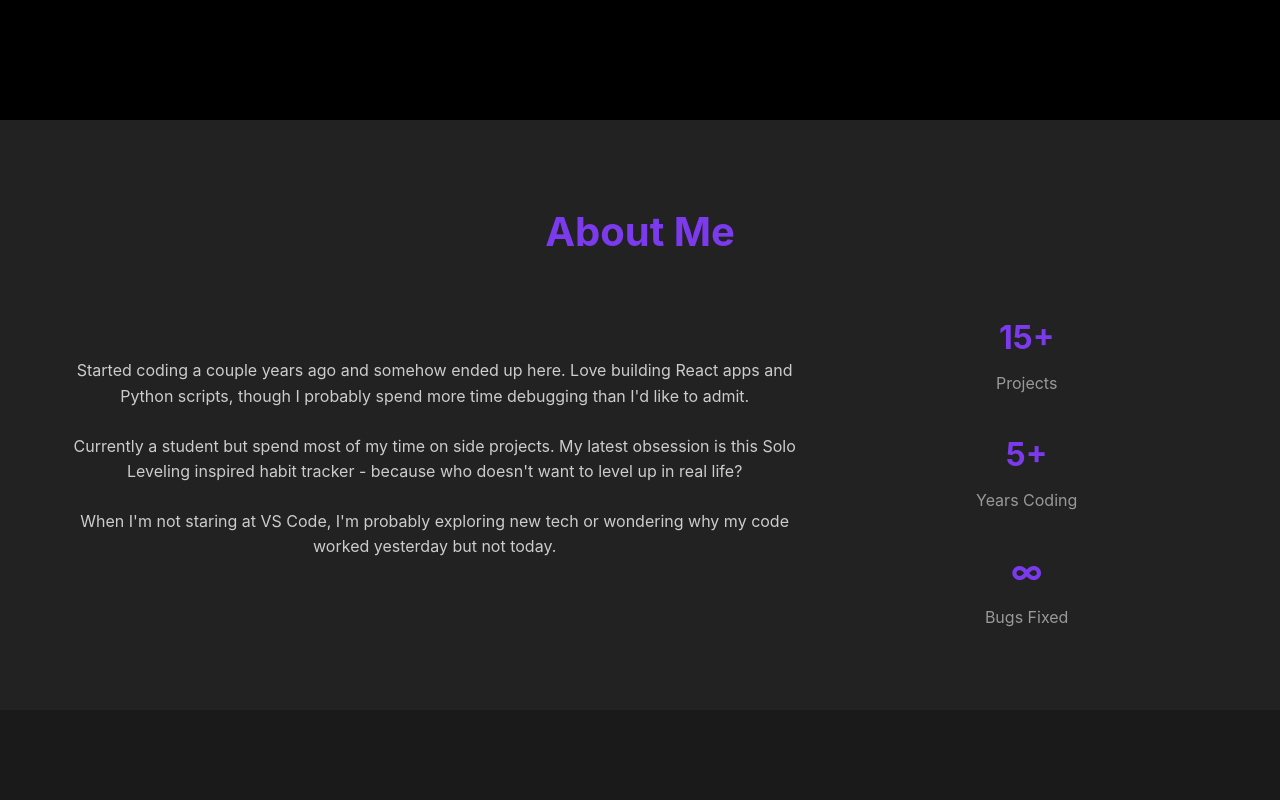
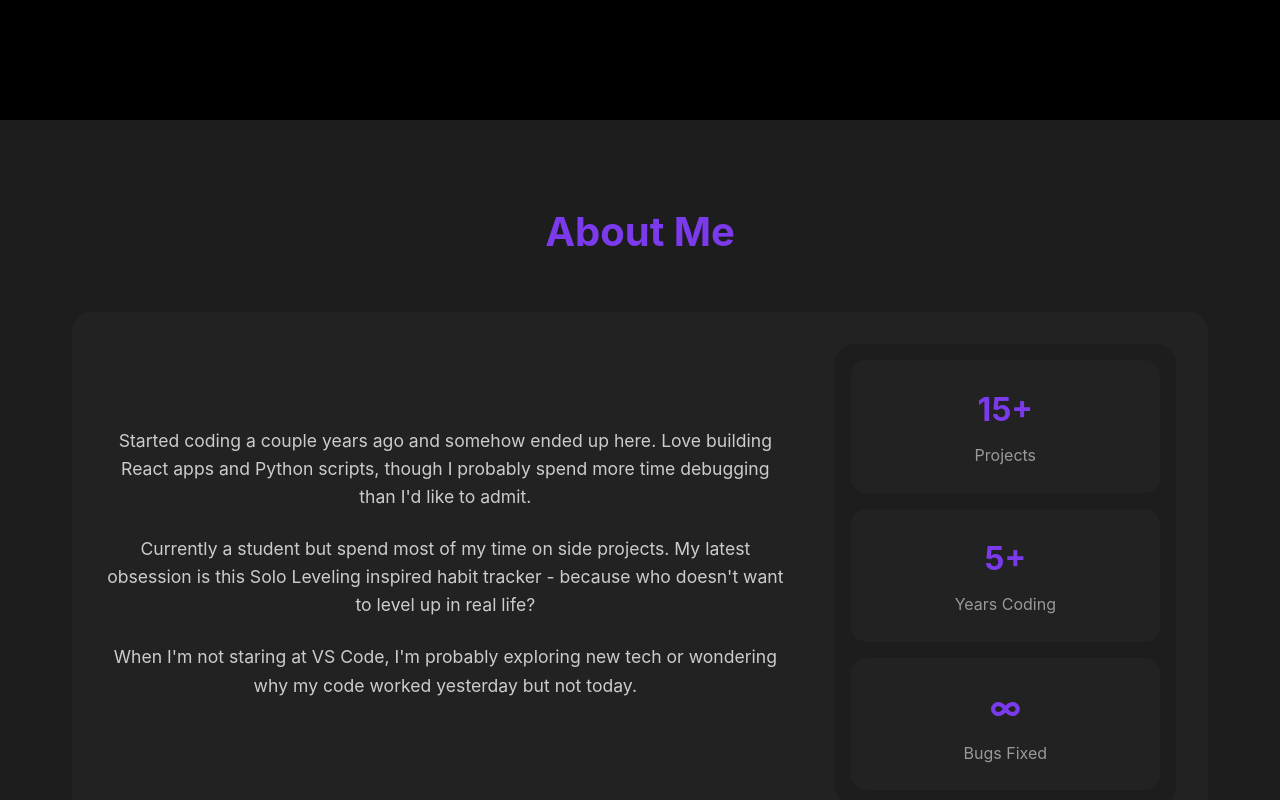
Before and after one commit to Zmy-Shaurya/Developer-Portfolio, a React (Vite) app: page / in a window 1280 px wide. Shown: the part 680-1480 px from the top of the page. Built offline with nearby package versions, Linux system fonts and the light colour scheme.

Commit message:
new layout for About Me section

```diff
--- a/src/components/About.css
+++ b/src/components/About.css
@@ -1,6 +1,6 @@
 /* About section */
 .about {
-  background: #222;
+  background: rgb(29, 29, 29);
 }
 
 .container {
@@ -21,22 +21,39 @@
   grid-template-columns: 2fr 1fr;
   gap: 3rem;
   align-items: center;
+  border-radius: 20px;
+  background-color: #222;
+padding: 2rem;
+transition: scale 0.3s ease-in-out;
 }
+
+.about-content:hover {
+  scale: 1.01;
+  transition: scale 0.3s ease-in-out;
+}
+
 
 .about-text p {
   margin-bottom: 1.5rem;
   color: #ccc;
   line-height: 1.6;
+  font-size: 1.1rem;
 }
 
 .about-stats {
   display: flex;
   flex-direction: column;
-  gap: 2rem;
+  gap: 1rem;
+  border-radius: 20px;
+  padding: 1rem;
+  background-color: rgb(29, 29, 29);
 }
 
 .stat {
   text-align: center;
+  background-color: #222;
+  border-radius: 15px;
+  padding: 1.5rem;
 }
 
 .stat h3 {
--- a/src/components/Hero.jsx
+++ b/src/components/Hero.jsx
@@ -18,7 +18,7 @@ return (
                 <button className="btn-secondary" onClick={() => scrollToSection('contact')}>
                     Let's talk
                 </button>
-                <a href="/shaurya-resume.pdf" download className="btn-outline">
+                <a href="/shaurya-resume.pdf" download="shaurya-resume.pdf" className="btn-outline">
                     Resume
                 </a>
             </div>
```
